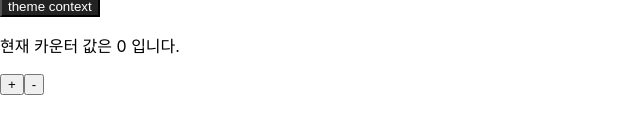
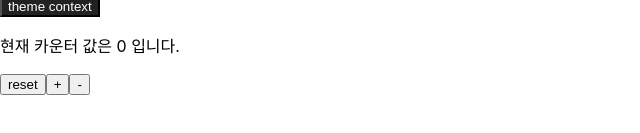
Before and after one commit to radlohead/TIL, a React app in the folder react-hooks/: page / in a window 1280 px wide. Shown: the part 215-348 px from the top of the page, without its empty margins (0-640 px from the left). Built offline with nearby package versions, Linux system fonts and the light colour scheme.

Commit message:
react-hooks - useReducer reset

```diff
--- a/react-hooks/src/components/UseReducerExam.jsx
+++ b/react-hooks/src/components/UseReducerExam.jsx
@@ -1,11 +1,16 @@
 import React, { useReducer } from 'react'
 
+const init = initialCount => {
+    return { value: initialCount }
+}
 const reducer = (state, action) => {
     switch (action.type) {
         case 'INCREMENT':
             return { value: state.value + 1 }
         case 'DECREMENT':
             return { value: state.value - 1 }
+        case 'RESET':
+            return init(action.payload)
         default:
             return state
     }
@@ -16,6 +21,9 @@ const UserReducerExam = () => {
     return (
         <div>
             <p>현재 카운터 값은 {state.value} 입니다.</p>
+            <button onClick={() => dispatch({ type: 'RESET', payload: 0 })}>
+                reset
+            </button>
             <button onClick={() => dispatch({ type: 'INCREMENT' })}>+</button>
             <button onClick={() => dispatch({ type: 'DECREMENT' })}>-</button>
         </div>
```
